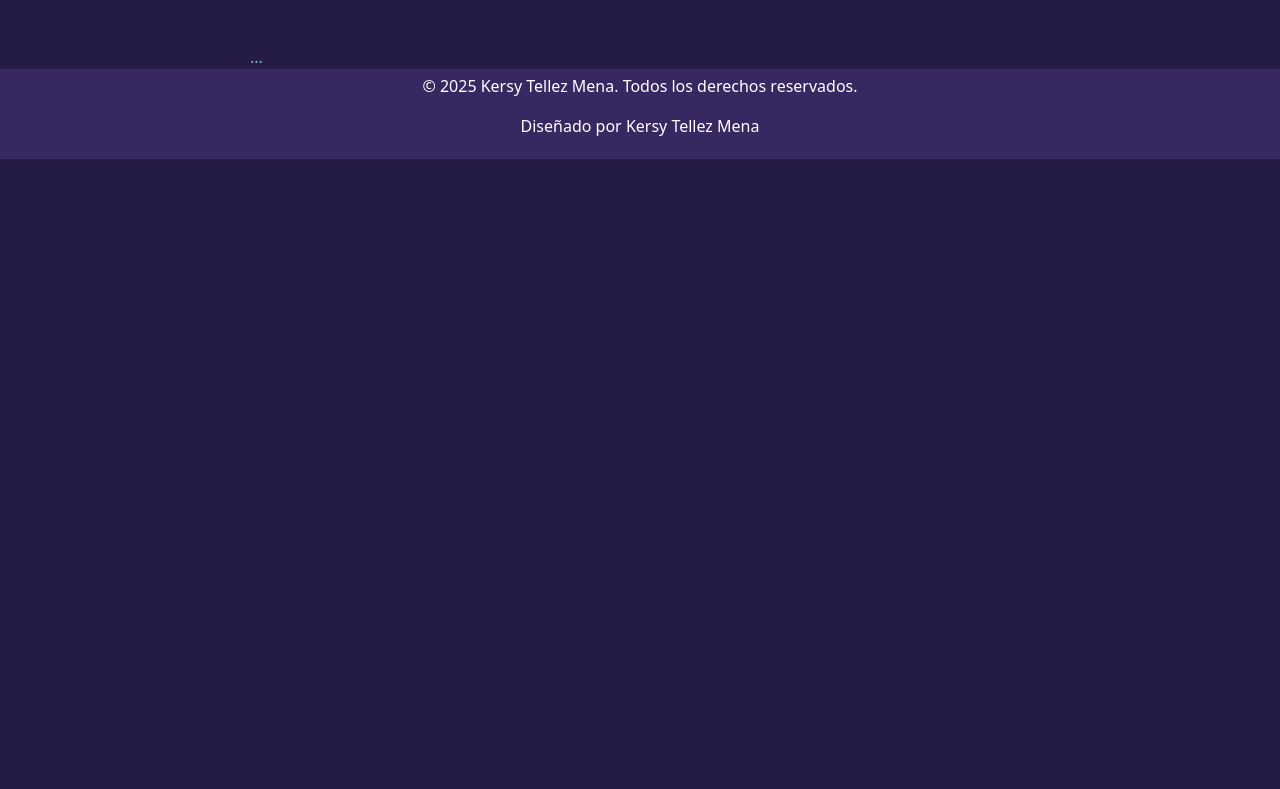
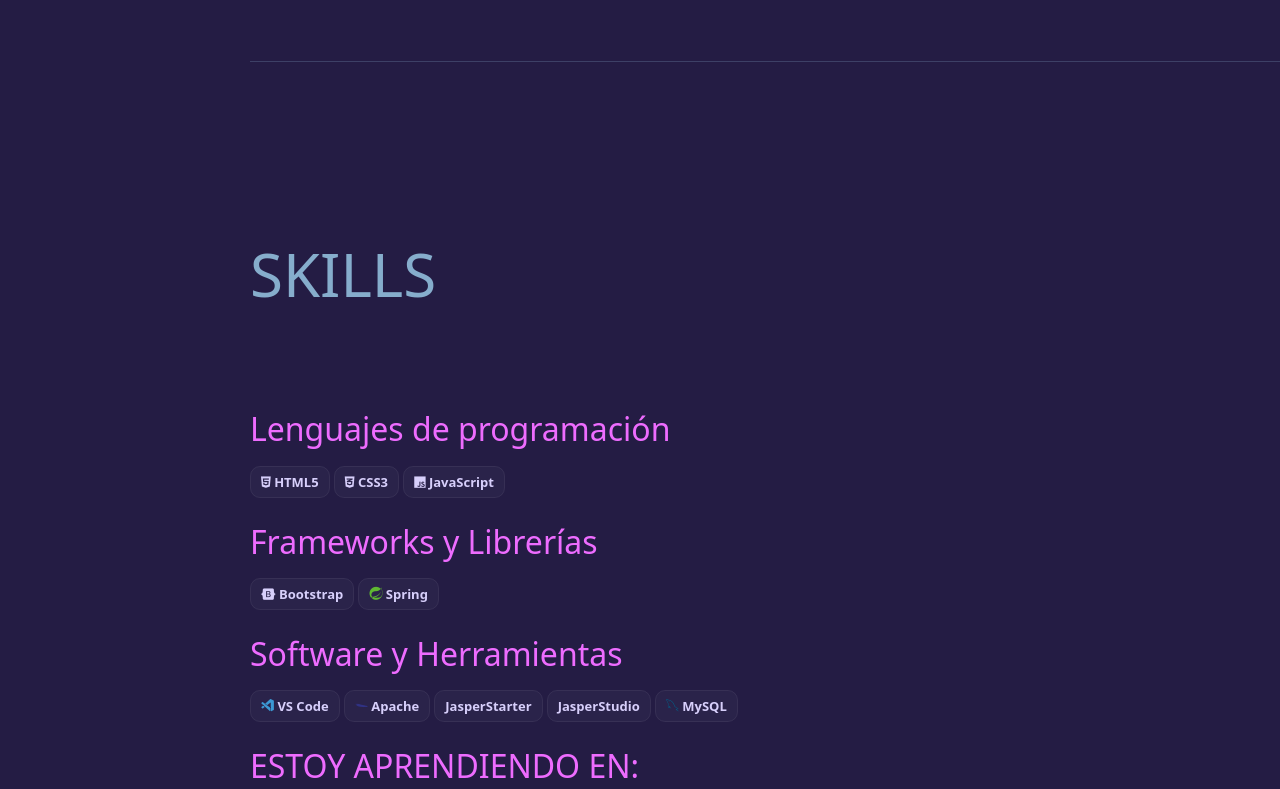
Before and after one commit to kersyTM/Portafolio-KTM, a plain HTML site: page index.html in a window 1280 px wide. Shown: the part 3593-4382 px from the top of the page. Before the commit the page ends 3752 px from the top, so only its background shows below. Drawn offline with nearby package versions, Linux system fonts and the light colour scheme.

Commit message:
skills casi terminadas

```diff
--- a/index.html
+++ b/index.html
@@ -24,7 +24,7 @@
                 <li style="font-weight: bold;"><a href="#Sobre-mi" class="sidebar-link">Sobre mí</a></li>
                 <li style="font-weight: bold;"><a href="#Portafolio" class="sidebar-link">Portafolio</a></li>
                 <li style="font-weight: bold;"><a href="#Educacion" class="sidebar-link">Educación</a></li>
-                <li style="font-weight: bold;"><a href="" class="sidebar-link">Skills</a></li>
+                <li style="font-weight: bold;"><a href="#skills" class="sidebar-link">Skills</a></li>
                 <li style="font-weight: bold;"><a href="" class="sidebar-link">Contacto</a></li>
             </ul>
         </nav>
@@ -238,6 +238,29 @@
                 </div>
             </div>
         </section>
+        <hr class="linea-blanca">
+        <section id="skills" class="seccion" style="padding-top: 160px; padding-bottom: 160px;">
+            <h1 style="font-size: 60px; margin-bottom: 100px;" class="mi-Persona">SKILLS</h1>
+            <h2>Lenguajes de programación</h2>
+            <span class="badge-tech"><i class="fa-brands fa-html5"></i> HTML5</span>
+            <span class="badge-tech"><i class="fa-brands fa-css3-alt"></i> CSS3</span>
+            <span class="badge-tech"><i class="fa-brands fa-js"></i> JavaScript</span>
+            <h2 style="padding-top: 30px;">Frameworks y Librerías</h2>
+            <span class="badge-tech"><i class="fa-brands fa-bootstrap"></i> Bootstrap</span>
+            <span class="badge-tech"><i class="devicon-spring-plain colored"></i> Spring</span>
+
+
+            <h2 style="padding-top: 30px;">Software y Herramientas</h2>
+            <span class="badge-tech"><i class="devicon-vscode-plain colored"></i> VS Code</span>
+            <span class="badge-tech"><i class="devicon-apache-plain colored"></i> Apache</span>
+            <span class="badge-tech">JasperStarter</span>
+            <span class="badge-tech">JasperStudio</span>
+            <span class="badge-tech"><i class="devicon-mysql-plain colored"></i> MySQL</span>
+
+            <h2 style="padding-top: 30px;">ESTOY APRENDIENDO EN:</h2>
+
+
+        </section>
         ...
     </main>
 
```
